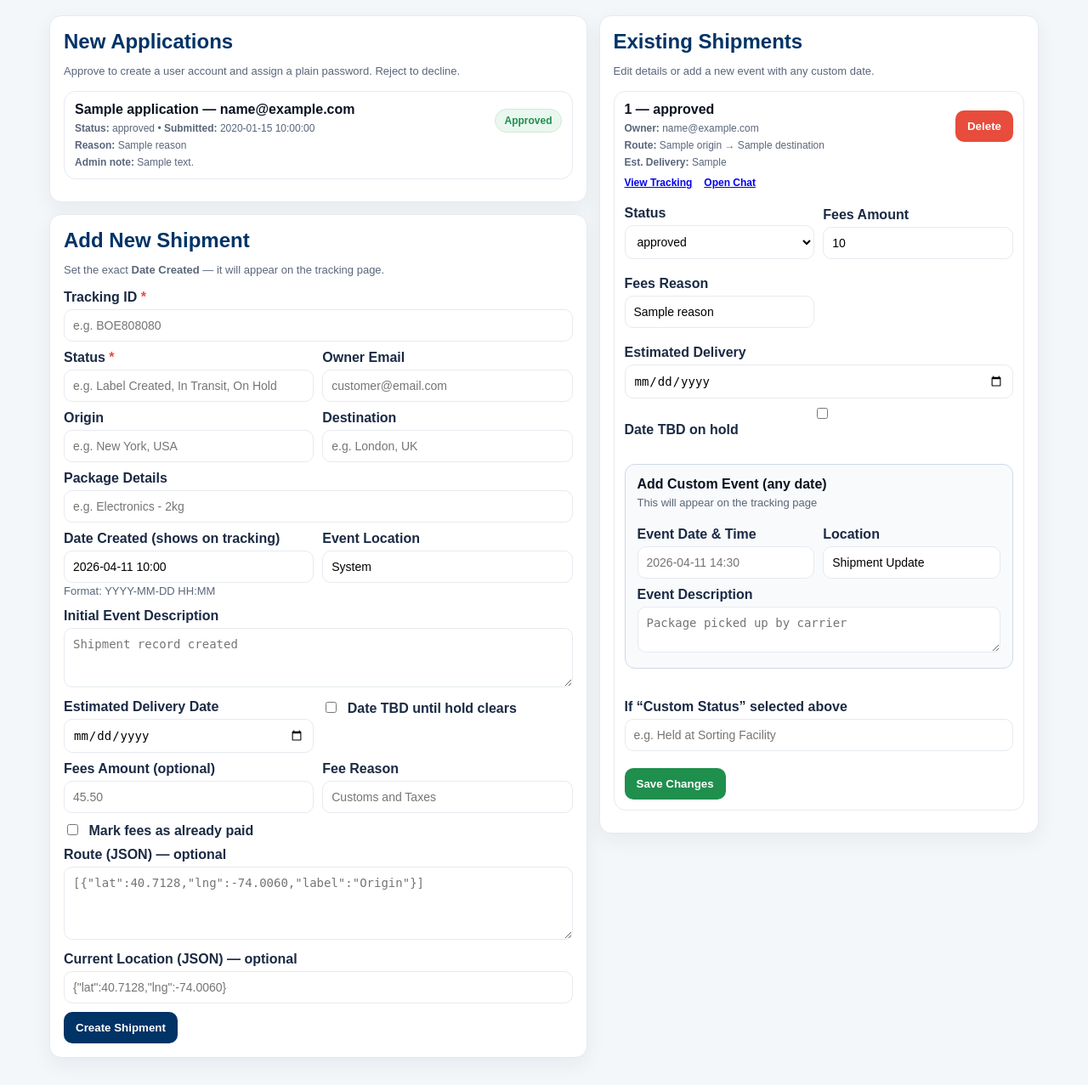
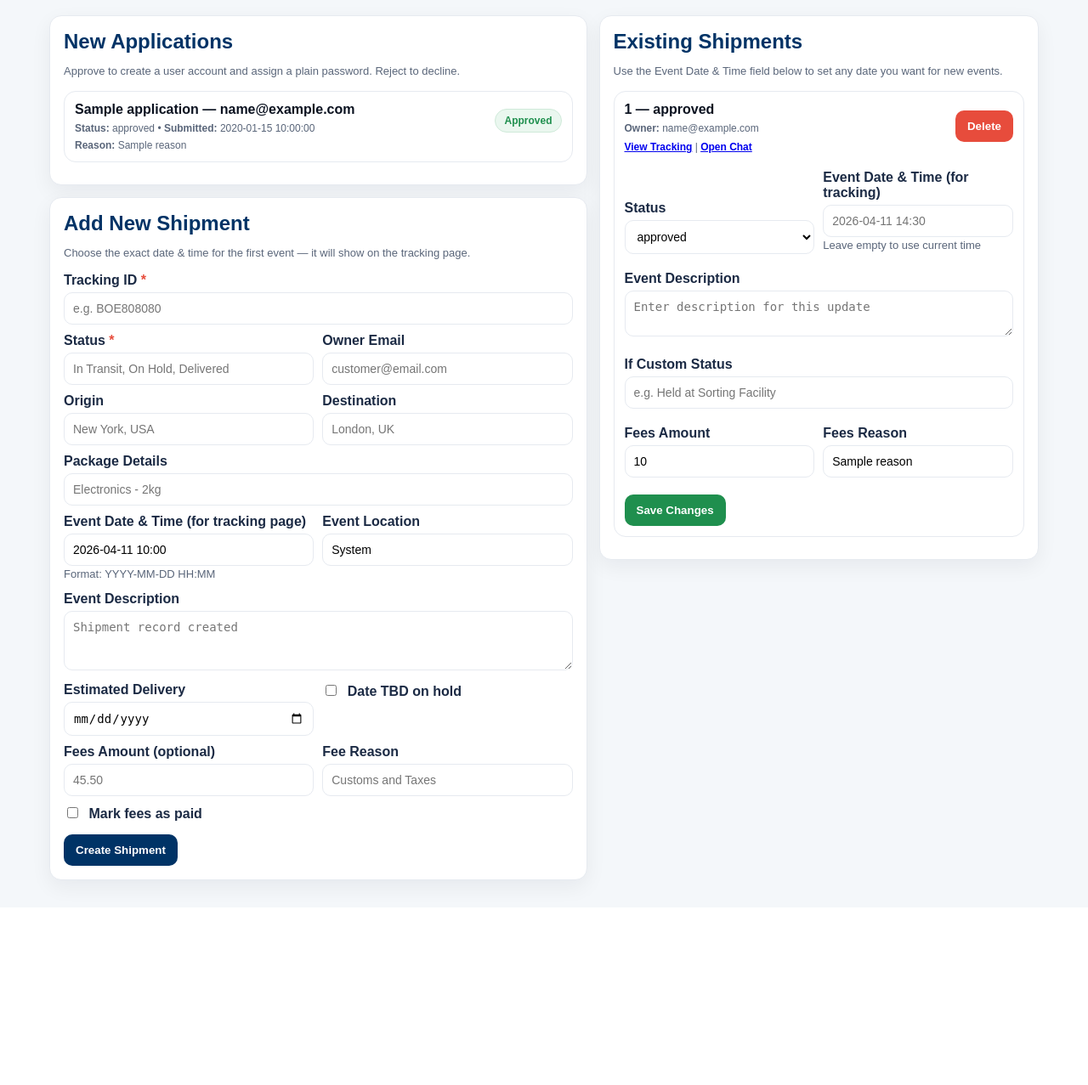
Before and after one commit to derrbdreblove-dot/glopacshipping, a Flask app: template templates/admin.html in a window 1280 px wide. Shown: the part 109-1386 px from the top of the page at 85% size. After the commit the page ends 1166 px from the top, so only its background shows below. Run offline with Flask 3, Linux system fonts and the light colour scheme; the template is opened without the code that fills it: most values are stand-ins (such as "Sample title", 1, 10 or a date in 2020); parts of the project's set-up code (start-up, migrations or seed data) failed here and were passed over.

Commit message:
Update admin.html

```diff
--- a/templates/admin.html
+++ b/templates/admin.html
@@ -134,14 +134,6 @@
       gap:10px;
     }
 
-    .custom-event-box {
-      background: #f8fafc;
-      border: 1px solid #d0d9e6;
-      border-radius: 12px;
-      padding: 14px;
-      margin: 16px 0;
-    }
-
     @media (max-width: 980px){
       .grid{grid-template-columns:1fr;}
       .inline-form{grid-template-columns:1fr;}
@@ -180,7 +172,7 @@
       <!-- LEFT SIDE -->
       <div>
 
-        <!-- Applications -->
+        <!-- Applications (unchanged) -->
         <div class="card">
           <h2>New Applications</h2>
           <p class="muted">Approve to create a user account and assign a plain password. Reject to decline.</p>
@@ -194,7 +186,6 @@
                       <div class="tid">{{ a.name }} — {{ a.email }}</div>
                       <div class="small"><b>Status:</b> {{ a.status }} • <b>Submitted:</b> {{ a.submitted_at }}</div>
                       {% if a.reason %}<div class="small"><b>Reason:</b> {{ a.reason }}</div>{% endif %}
-                      {% if a.admin_note %}<div class="small"><b>Admin note:</b> {{ a.admin_note }}</div>{% endif %}
                     </div>
                     <div>
                       {% if a.status == "pending" %}
@@ -211,16 +202,12 @@
                     <div class="hr"></div>
                     <div class="two">
                       <form action="/admin/approve/{{ a.email }}" method="post">
-                        <label>Assign Password (plain)</label>
-                        <input type="text" name="password" placeholder="Set a password for this user" required>
-                        <label>Admin note (optional)</label>
-                        <input type="text" name="admin_note" placeholder="e.g. Approved - verified identity">
+                        <label>Assign Password</label>
+                        <input type="text" name="password" placeholder="Set password" required>
                         <button class="btn btn-good" type="submit">Approve & Create User</button>
                       </form>
 
                       <form action="/admin/reject/{{ a.email }}" method="post">
-                        <label>Admin note (optional)</label>
-                        <input type="text" name="admin_note" placeholder="Reason for rejection">
                         <button class="btn btn-danger" type="submit">Reject</button>
                       </form>
                     </div>
@@ -236,7 +223,7 @@
         <!-- Add New Shipment -->
         <div class="card">
           <h2>Add New Shipment</h2>
-          <p class="muted">Set the exact <strong>Date Created</strong> — it will appear on the tracking page.</p>
+          <p class="muted">Choose the exact date & time for the first event — it will show on the tracking page.</p>
 
           <form action="/admin" method="post">
             <input type="hidden" name="form_type" value="shipment">
@@ -247,7 +234,7 @@
             <div class="two">
               <div>
                 <label>Status <span style="color:#e74c3c;">*</span></label>
-                <input type="text" name="status" required placeholder="e.g. Label Created, In Transit, On Hold">
+                <input type="text" name="status" required placeholder="In Transit, On Hold, Delivered">
               </div>
               <div>
                 <label>Owner Email</label>
@@ -258,23 +245,23 @@
             <div class="two">
               <div>
                 <label>Origin</label>
-                <input type="text" name="origin" placeholder="e.g. New York, USA">
+                <input type="text" name="origin" placeholder="New York, USA">
               </div>
               <div>
                 <label>Destination</label>
-                <input type="text" name="destination" placeholder="e.g. London, UK">
+                <input type="text" name="destination" placeholder="London, UK">
               </div>
             </div>
 
             <label>Package Details</label>
-            <input type="text" name="package_details" placeholder="e.g. Electronics - 2kg">
+            <input type="text" name="package_details" placeholder="Electronics - 2kg">
 
-            <!-- Date Created -->
+            <!-- Key field: Event Date & Time -->
             <div class="two">
               <div>
-                <label>Date Created (shows on tracking)</label>
+                <label>Event Date & Time (for tracking page)</label>
                 <input type="text" name="custom_event_date"
-                       placeholder="2026-04-11 10:00"
+                       placeholder="2026-04-11 14:30"
                        value="2026-04-11 10:00">
                 <small class="muted">Format: YYYY-MM-DD HH:MM</small>
               </div>
@@ -284,19 +271,18 @@
               </div>
             </div>
 
-            <label>Initial Event Description</label>
+            <label>Event Description</label>
             <textarea name="custom_event_description" rows="3" placeholder="Shipment record created"></textarea>
 
-            <!-- Other fields -->
             <div class="two">
               <div>
-                <label>Estimated Delivery Date</label>
+                <label>Estimated Delivery</label>
                 <input type="date" name="estimated_delivery">
               </div>
               <div>
                 <label>
                   <input type="checkbox" name="estimated_delivery_tbd_on_hold" style="width:auto;margin-right:8px;">
-                  Date TBD until hold clears
+                  Date TBD on hold
                 </label>
               </div>
             </div>
@@ -314,14 +300,8 @@
 
             <label>
               <input type="checkbox" name="fees_paid" style="width:auto;margin-right:8px;">
-              Mark fees as already paid
+              Mark fees as paid
             </label>
-
-            <label>Route (JSON) — optional</label>
-            <textarea name="route" rows="4" placeholder='[{"lat":40.7128,"lng":-74.0060,"label":"Origin"}]'></textarea>
-
-            <label>Current Location (JSON) — optional</label>
-            <input type="text" name="current_location" placeholder='{"lat":40.7128,"lng":-74.0060}'>
 
             <button class="btn" type="submit">Create Shipment</button>
           </form>
@@ -332,7 +312,7 @@
       <div>
         <div class="card">
           <h2>Existing Shipments</h2>
-          <p class="muted">Edit details or add a new event with any custom date.</p>
+          <p class="muted">Use the Event Date & Time field below to set any date you want for new events.</p>
 
           {% if shipments %}
             <ul class="list">
@@ -342,26 +322,17 @@
                     <div>
                       <div class="tid">{{ ship.tracking_id }} — {{ ship.status }}</div>
                       <div class="small"><b>Owner:</b> {{ ship.owner_email or "Unassigned" }}</div>
-                      {% if ship.origin or ship.destination %}
-                        <div class="small"><b>Route:</b> {{ ship.origin or "-" }} → {{ ship.destination or "-" }}</div>
-                      {% endif %}
-                      {% if ship.estimated_delivery %}
-                        <div class="small"><b>Est. Delivery:</b> {{ ship.estimated_delivery }}</div>
-                      {% endif %}
-
-                      <!-- Restored links -->
-                      <div class="small" style="margin-top:10px; display:flex; gap:14px; flex-wrap:wrap;">
-                        <a href="/track?tracking_id={{ ship.tracking_id }}" style="font-weight:900;">View Tracking</a>
+                      <div class="small" style="margin-top:8px;">
+                        <a href="/track?tracking_id={{ ship.tracking_id }}" style="font-weight:900;">View Tracking</a> |
                         <a href="/admin/chat/{{ ship.tracking_id }}" style="font-weight:900;">Open Chat</a>
                       </div>
                     </div>
-
                     <form action="/delete/{{ ship.tracking_id }}" method="post">
                       <button type="submit" class="btn btn-danger">Delete</button>
                     </form>
                   </div>
 
-                  <!-- Inline Edit Form -->
+                  <!-- Inline Edit -->
                   <form action="/admin/update/{{ ship.tracking_id }}" method="post">
                     <div class="inline-form">
 
@@ -372,62 +343,37 @@
                           <option value="Label Created">Label Created</option>
                           <option value="Picked Up">Picked Up</option>
                           <option value="In Transit">In Transit</option>
-                          <option value="Arrived at Destination Country">Arrived at Destination Country</option>
-                          <option value="Clearance Update">Clearance Update</option>
                           <option value="Out for Delivery">Out for Delivery</option>
                           <option value="Delivered">Delivered</option>
                           <option value="On Hold">On Hold</option>
-                          <option value="Delayed">Delayed</option>
                           <option value="Custom Status">Custom Status</option>
                         </select>
                       </div>
 
                       <div>
+                        <label>Event Date & Time (for tracking)</label>
+                        <input type="text" name="custom_event_date" placeholder="2026-04-11 14:30">
+                        <small class="muted">Leave empty to use current time</small>
+                      </div>
+
+                      <div class="full">
+                        <label>Event Description</label>
+                        <textarea name="custom_event_description" rows="2" placeholder="Enter description for this update"></textarea>
+                      </div>
+
+                      <div class="full">
+                        <label>If Custom Status</label>
+                        <input type="text" name="custom_status" placeholder="e.g. Held at Sorting Facility">
+                      </div>
+
+                      <div>
                         <label>Fees Amount</label>
-                        <input type="number" step="0.01" name="fees_amount"
-                               value="{{ ship.fees.amount if ship.fees and ship.fees.amount is not none else '' }}">
+                        <input type="number" step="0.01" name="fees_amount" value="{{ ship.fees.amount if ship.fees else '' }}">
                       </div>
 
                       <div>
                         <label>Fees Reason</label>
-                        <input type="text" name="fees_reason"
-                               value="{{ ship.fees.reason if ship.fees and ship.fees.reason else '' }}">
-                      </div>
-
-                      <div class="full">
-                        <label>Estimated Delivery</label>
-                        <input type="date" name="estimated_delivery" value="{{ ship.estimated_delivery or '' }}">
-                        <label style="margin-top:8px;">
-                          <input type="checkbox" name="estimated_delivery_tbd_on_hold"
-                                 {% if ship.estimated_delivery_tbd_on_hold %}checked{% endif %}>
-                          Date TBD on hold
-                        </label>
-                      </div>
-
-                      <!-- Add Custom Dated Event while editing -->
-                      <div class="full custom-event-box">
-                        <strong>Add Custom Event (any date)</strong>
-                        <small class="muted" style="display:block;margin:4px 0 8px;">This will appear on the tracking page</small>
-
-                        <div class="two">
-                          <div>
-                            <label>Event Date & Time</label>
-                            <input type="text" name="custom_event_date" placeholder="2026-04-11 14:30">
-                          </div>
-                          <div>
-                            <label>Location</label>
-                            <input type="text" name="custom_event_location" value="Shipment Update">
-                          </div>
-                        </div>
-
-                        <label>Event Description</label>
-                        <textarea name="custom_event_description" rows="2"
-                          placeholder="Package picked up by carrier"></textarea>
-                      </div>
-
-                      <div class="full">
-                        <label>If “Custom Status” selected above</label>
-                        <input type="text" name="custom_status" placeholder="e.g. Held at Sorting Facility">
+                        <input type="text" name="fees_reason" value="{{ ship.fees.reason if ship.fees else '' }}">
                       </div>
 
                     </div>
@@ -436,18 +382,11 @@
                       <button class="btn btn-good" type="submit">Save Changes</button>
                     </div>
                   </form>
-
-                  {% if ship.fees and ship.fees.payment_submitted and not ship.fees.paid %}
-                    <form action="/verify_payment/{{ ship.tracking_id }}" method="post" style="margin-top:8px;">
-                      <button type="submit" class="btn btn-warn">Verify & Release</button>
-                    </form>
-                  {% endif %}
-
                 </li>
               {% endfor %}
             </ul>
           {% else %}
-            <p class="muted">No shipments found.</p>
+            <p class="muted">No shipments yet.</p>
           {% endif %}
         </div>
       </div>
```
